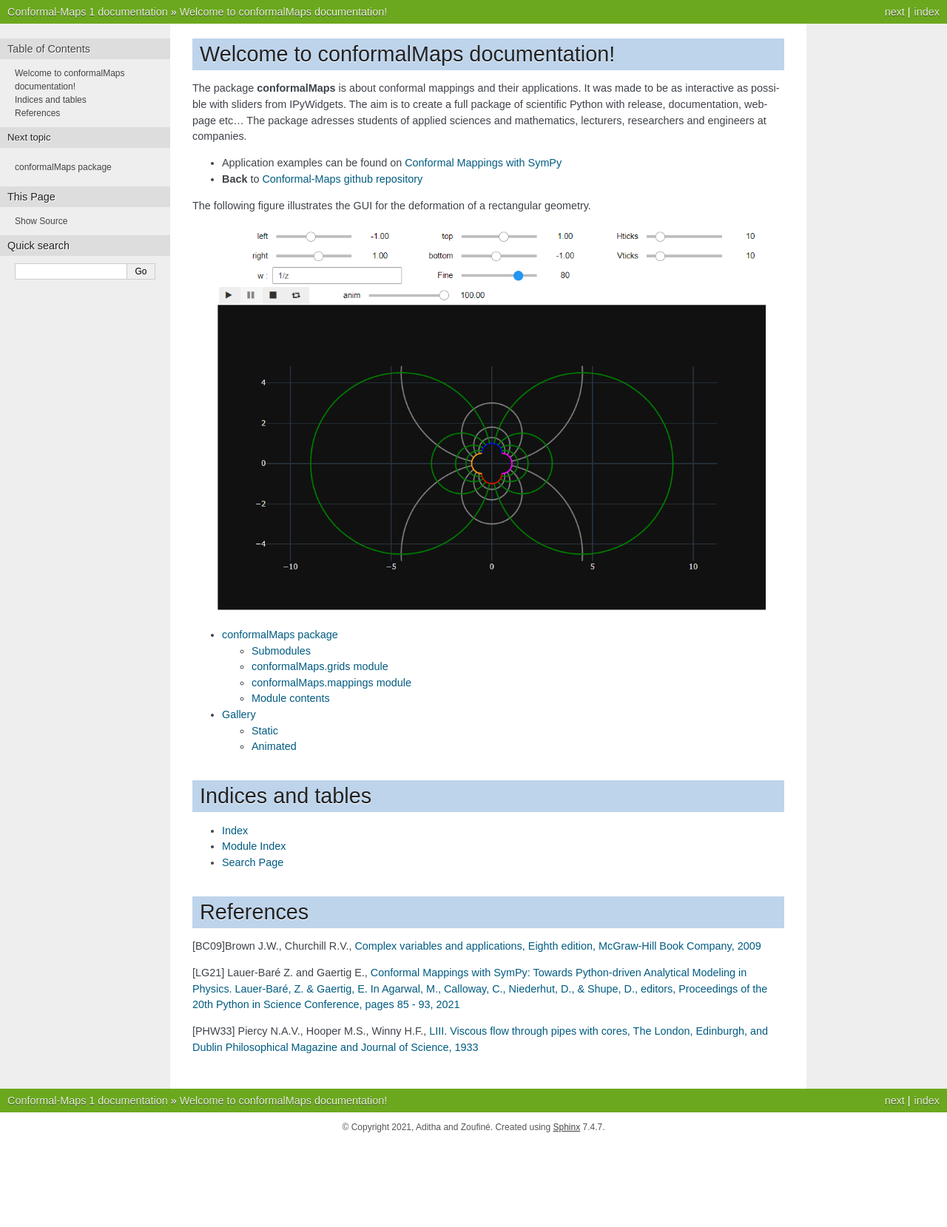
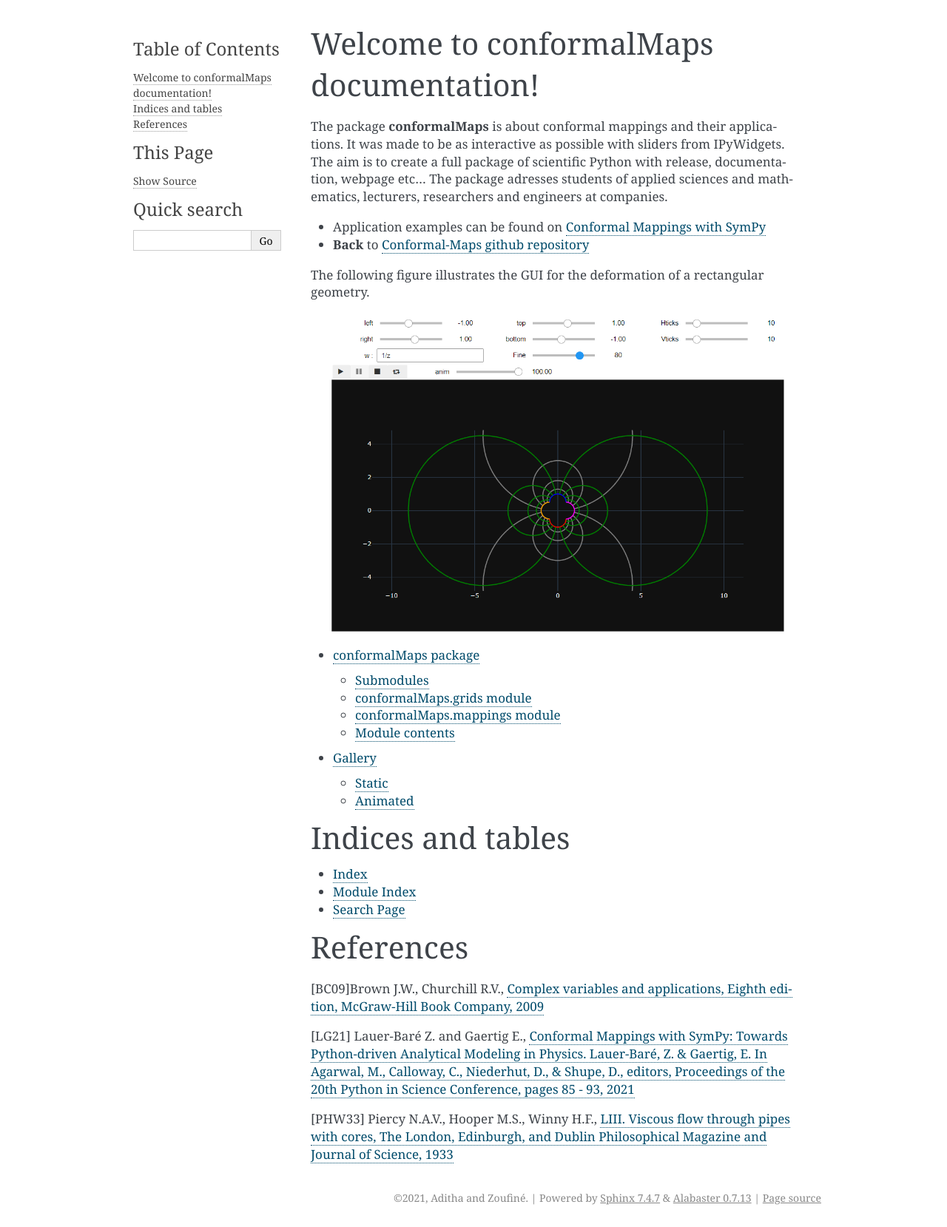
Before and after one commit to im-AMS/Conformal-Maps, a Sphinx documentation site: the page built from docs/source/index.rst, in a window 1280 px wide. Shown: the whole page at 74% size. Built offline with Sphinx 7.4.7, drawn with Linux system fonts in a browser that asks for light colours; before the commit the page ends 1544 px from its top, so only the background shows below that.

Commit message:
Update conf.py

```diff
--- a/docs/source/conf.py
+++ b/docs/source/conf.py
@@ -59,9 +59,9 @@ exclude_patterns = []
 # The theme to use for HTML and HTML Help pages.  See the documentation for
 # a list of builtin themes.
 #
-#html_theme = 'alabaster'
+html_theme = 'alabaster'
 #html_theme = 'classic'
-html_theme = 'nature'
+#html_theme = 'nature'
 
 # Add any paths that contain custom static files (such as style sheets) here,
 # relative to this directory. They are copied after the builtin static files,
```
